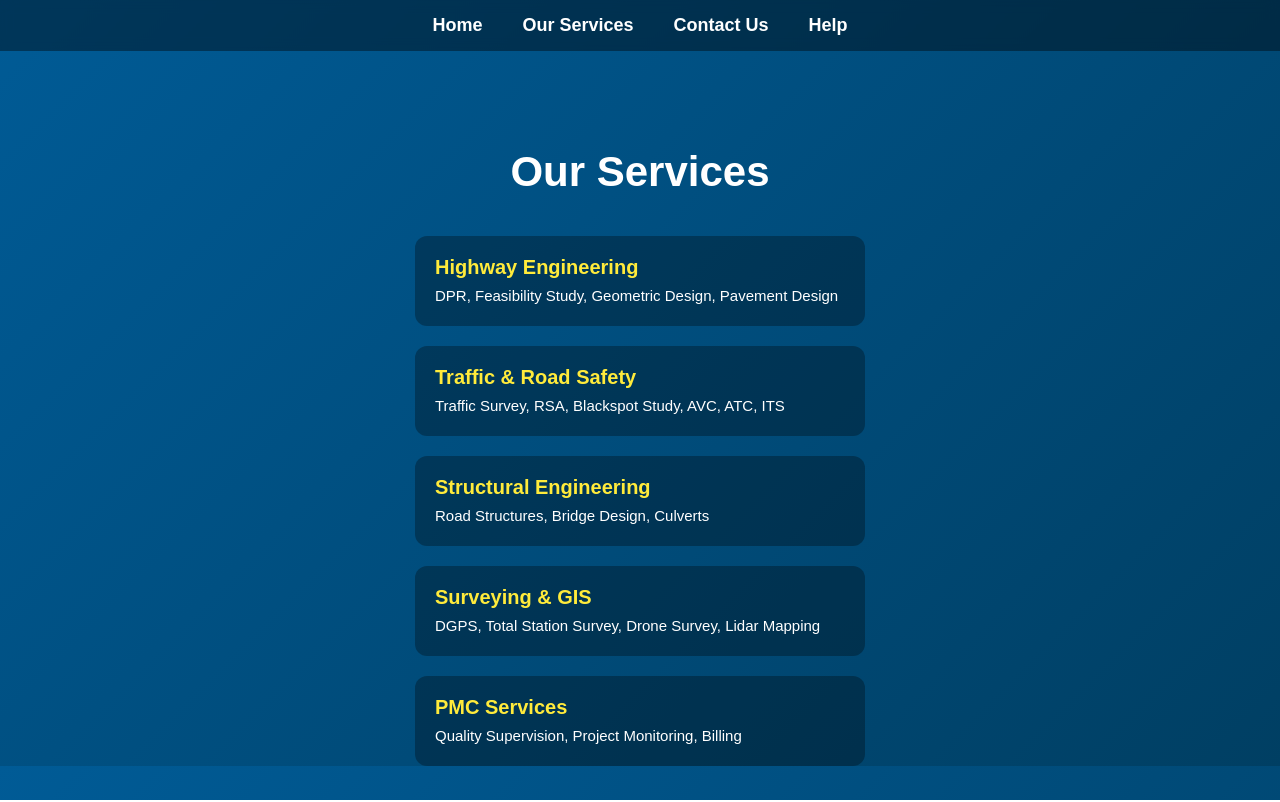
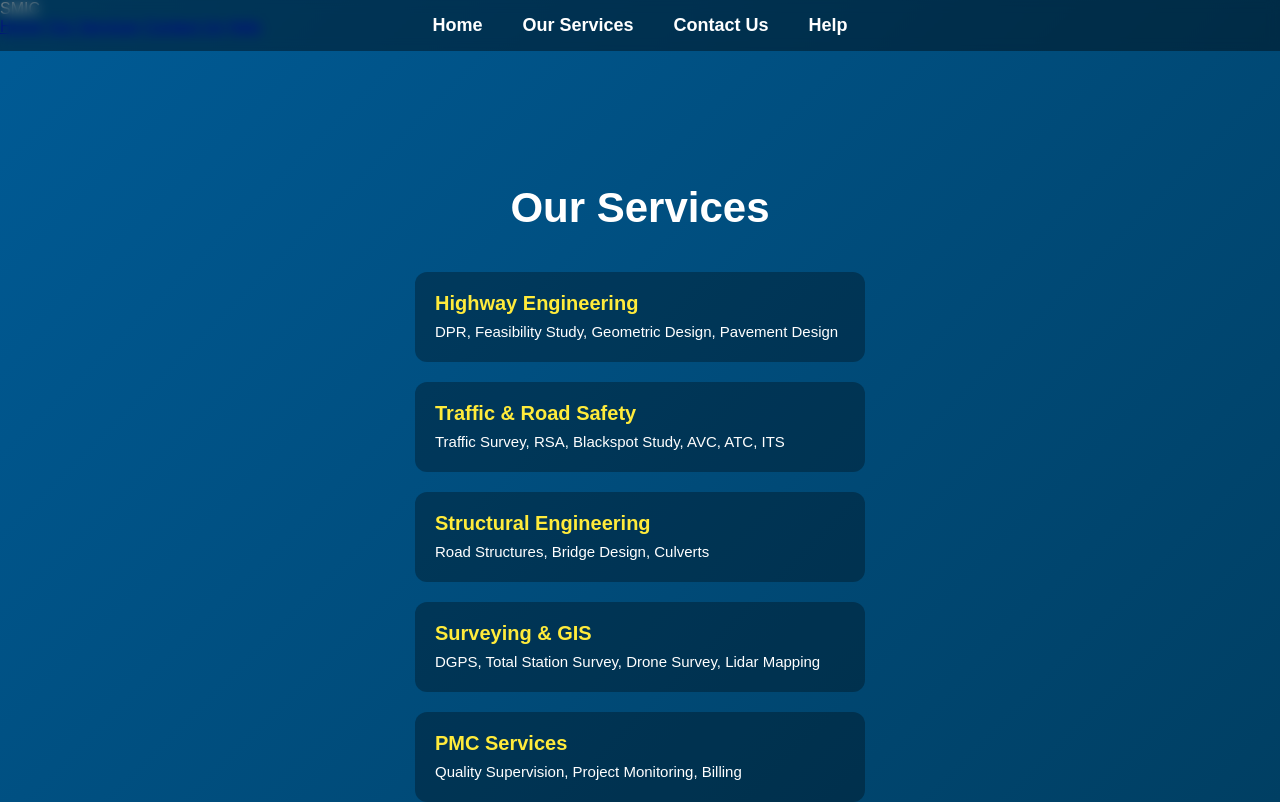
Before and after one commit to Companysmic2021/ssic-companywebsite, a website: page services.html in a window 1280 px wide. Drawn offline with Linux system fonts and the light colour scheme.

Commit message:
Update services.html

```diff
--- a/services.html
+++ b/services.html
@@ -5,6 +5,15 @@
   <meta name="viewport" content="width=device-width, initial-scale=1.0" />
   <title>Our Services</title>
 
+  <nav>
+  <div class="logo">SMIC</div>
+  <div>
+    <a href="index.html">Home</a>
+    <a href="services.html">Our Services</a>
+    <a href="contact.html">Contact Us</a>
+    <a href="help.html">Help</a>
+  </div>
+</nav>
   <style>
     body {
       margin: 0;
```
